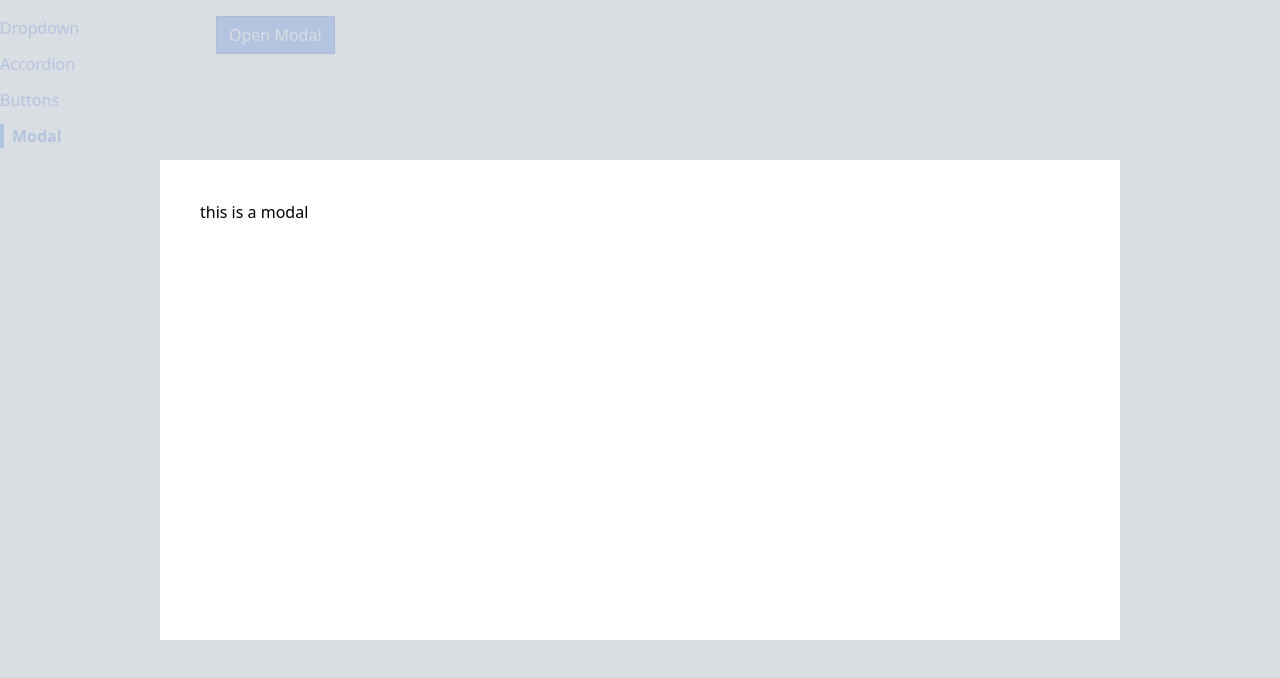
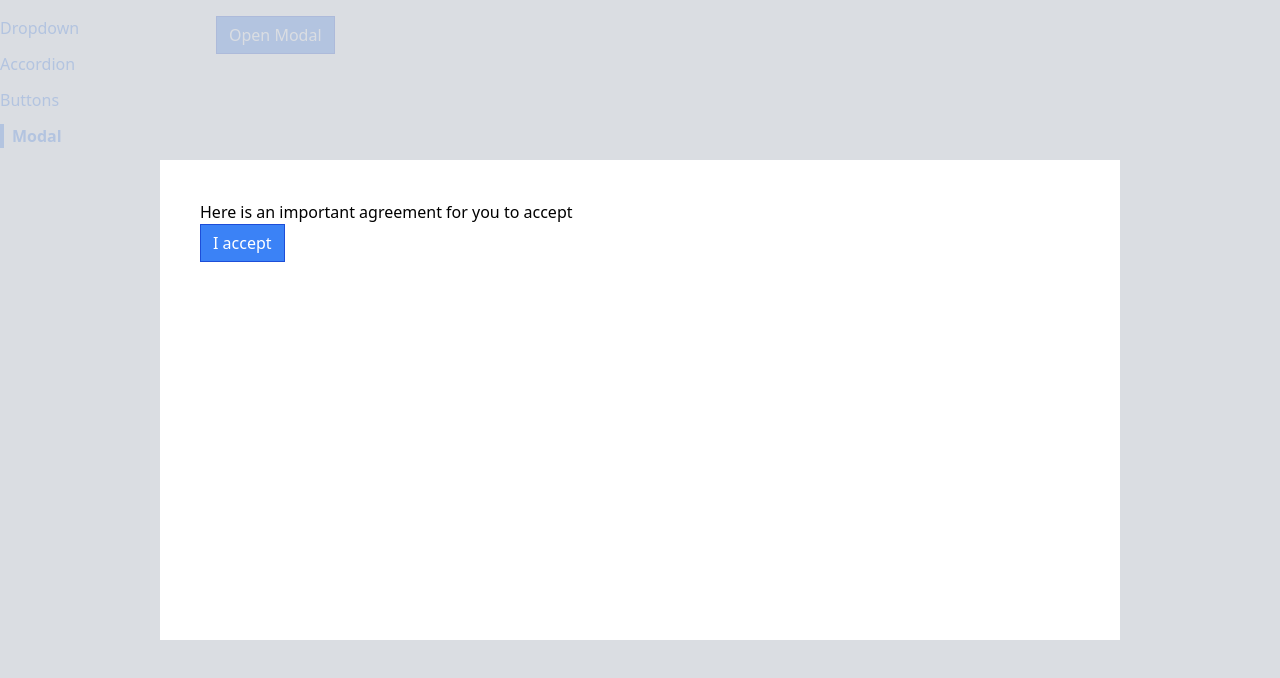
Before and after one commit to CamiloCardenasMesa/components, a React (Create React App) app: page /modal in a window 1280 px wide. Both pictures are taken after a click on the button "Open Modal". Shown: the top 678 px of the page. Built offline with nearby package versions, Linux system fonts and the light colour scheme.

Commit message:
feat: modal close button

```diff
--- a/src/components/Modal.js
+++ b/src/components/Modal.js
@@ -1,10 +1,10 @@
 import ReactDOM from "react-dom";
 
-function Modal({ onClose }) {
+function Modal({ onClose, children, actionBar }) {
     return ReactDOM.createPortal(
         <div>
             <div onClick={onClose} className="absolute inset-0 bg-gray-300 opacity-80"></div>
-            <div className="absolute inset-40 p-10 bg-white ">this is a modal</div>
+            <div className="absolute inset-40 p-10 bg-white ">{children}{actionBar}</div>
         </div>,
         document.querySelector('.modal-container')
     );
--- a/src/pages/ModalPage.js
+++ b/src/pages/ModalPage.js
@@ -13,10 +13,22 @@ function ModalPage() {
         setShowModal(false);
     };
 
+    const actionBar = (
+        <div>
+            <Button onClick={handleClose} primary>I accept</Button>
+        </div>
+    );
+
+    const modal = <Modal onClose={handleClose} actionBar={actionBar}>
+        <p>
+            Here is an important agreement for you to accept
+        </p>
+    </Modal>
+
     return (
         <div className="relative">
             <Button onClick={handleClick} primary>Open Modal</Button>
-            { showModal && <Modal onClose={handleClose} />}
+            { showModal && modal }
         </div>
     );
 }
```
